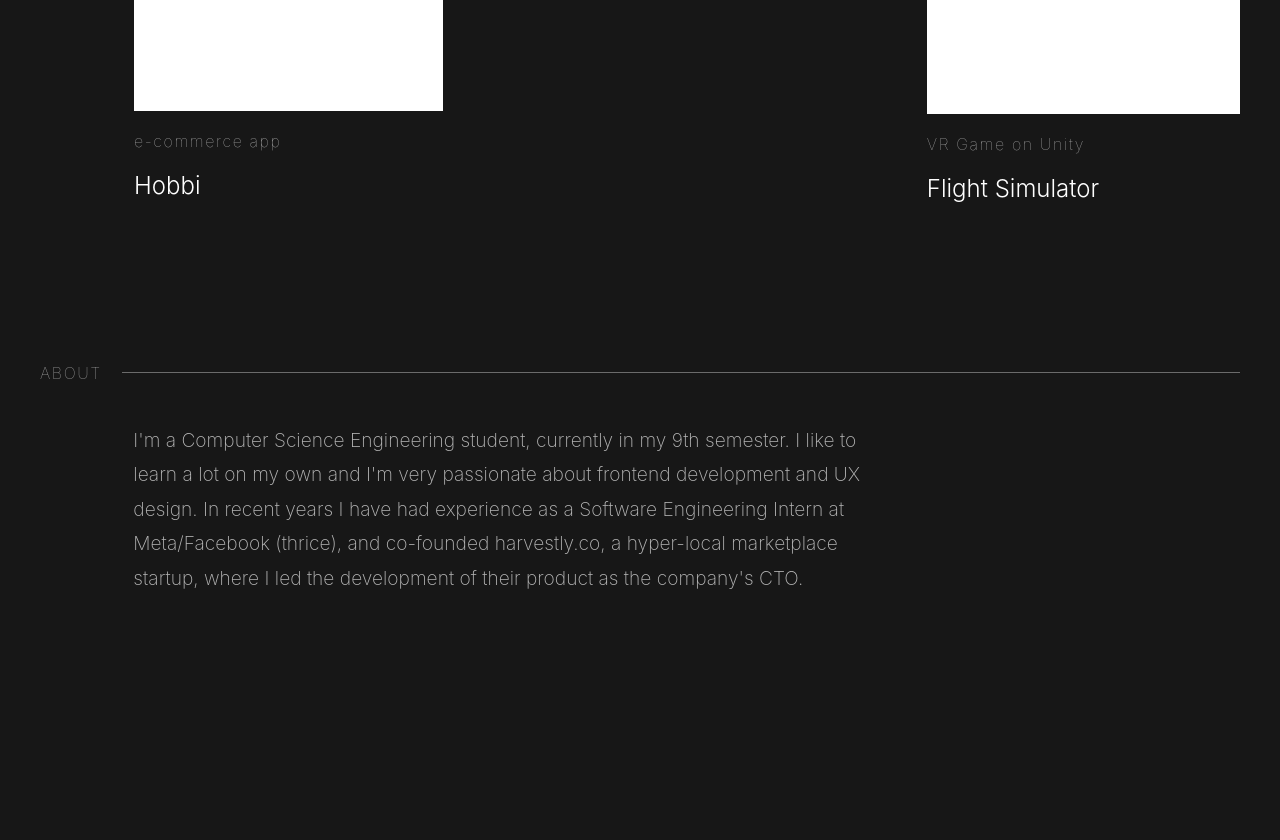
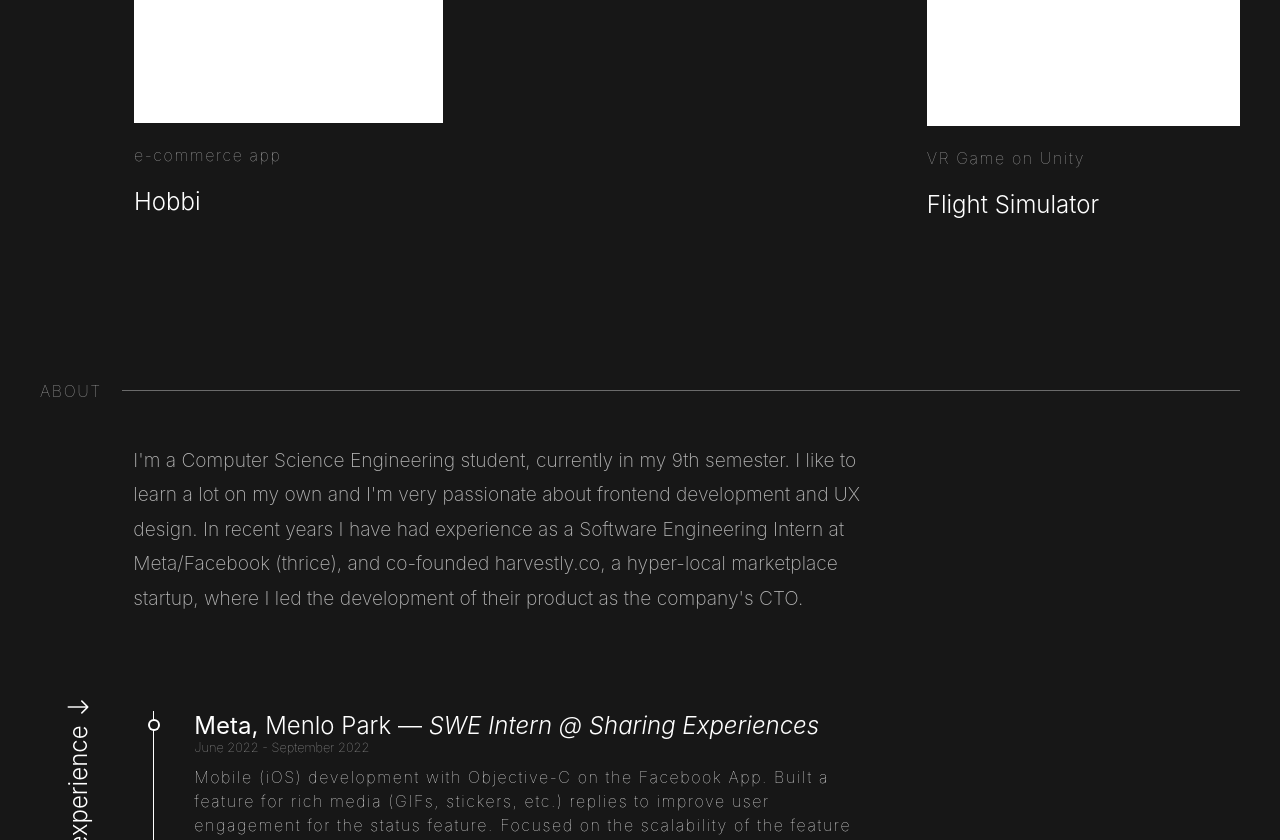
Before and after one commit to Andres-Barragan-Salas/portfolio, a React (Create React App) app: page / in a window 1280 px wide. Shown: the part 1960-2800 px from the top of the page. Before the commit the page ends 2595 px from the top, so only its background shows below. Built offline with nearby package versions, Linux system fonts and the light colour scheme.

Commit message:
Implemented about timeline

```diff
--- a/src/App.css
+++ b/src/App.css
@@ -295,20 +295,22 @@ p.pf, h1.pf, h2.pf, h3.pf {
   line-height: 1.8;
 }
 
-.pf.highlight-text {
-  font-weight: 400;
-  font-size: 1.2em;
-}
-
 .pf.support-text {
   font-weight: 100;
   font-size: 1em;
   letter-spacing: .1rem;
+  line-height: 1.5;
 }
 
 .pf.accessibility-text {
   font-weight: 100;
   font-size: 0.8em;
+}
+
+/* >>> TEXT ALTS <<< */
+
+.pf.highlight-text {
+  font-weight: 400;
 }
 
 /* >>> TEXT COLORS <<< */
--- /dev/null
+++ b/src/components/content/PFTimeline/PFTimeline.css
@@ -0,0 +1,6 @@
+.timeline-component {
+  border-left: 1px solid var(--primary);
+  list-style: none;
+  position: relative;
+  margin-left: 20px;
+}
--- /dev/null
+++ b/src/components/content/PFTimeline/index.js
@@ -0,0 +1,17 @@
+import PropTypes from 'prop-types';
+
+import './PFTimeline.css';
+
+const PFTimeline = ({ children }) => {
+  return (
+    <ul className="timeline-component">
+      {children}
+    </ul>
+  );
+};
+
+PFTimeline.propTypes = {
+  children: PropTypes.element.isRequired,
+};
+
+export default PFTimeline;
--- /dev/null
+++ b/src/components/content/PFTimelineEvent/PFTimelineEvent.css
@@ -0,0 +1,25 @@
+.timeline-event-component {
+  margin-bottom: 50px;
+  position: relative;
+}
+
+.timeline-event-component:last-of-type {
+  margin-bottom: 0;
+}
+
+.timeline-event-component:after {
+  position: absolute;
+  display: block;
+  top: 0;
+}
+
+.timeline-event-component:after {
+  box-shadow: 0 0 0 2px var(--primary);
+  left: -44.5px;
+  background: var(--background);
+  border-radius: 50%;
+  height: 8px;
+  width: 8px;
+  content: "";
+  top: 10px;
+}
--- /dev/null
+++ b/src/components/content/PFTimelineEvent/index.js
@@ -0,0 +1,30 @@
+import PropTypes from 'prop-types';
+
+import './PFTimelineEvent.css';
+
+const PFTimelineEvent = ({ company, place, title, meta, description }) => {
+  return (
+    <li className="timeline-event-component">
+      <h3 className="pf title-text">
+        <span className="pf highlight-text">{company}, </span>
+        {place} — <i>{title}</i>
+      </h3>
+      <p className="pf accessibility-text text-color-secondary">
+        {meta}
+      </p>
+      <p className="pf support-text margin-vertical-s">
+        {description}
+      </p>
+    </li>
+  );
+};
+
+PFTimelineEvent.propTypes = {
+  company: PropTypes.string.isRequired,
+  place: PropTypes.string.isRequired,
+  title: PropTypes.string.isRequired,
+  meta: PropTypes.string.isRequired,
+  description: PropTypes.string.isRequired,
+};
+
+export default PFTimelineEvent;
--- a/src/components/index.js
+++ b/src/components/index.js
@@ -1,5 +1,7 @@
 import PFWireframeAnimation from './animations/PFWireframeAnimation';
 import PFProjectCard from './cards/PFProjectCard';
+import PFTimeline from './content/PFTimeline';
+import PFTimelineEvent from './content/PFTimelineEvent';
 import PFHeader from './navigation/PFHeader';
 import PFSectionDivider from './navigation/PFSectionDivider';
 
@@ -8,4 +10,6 @@ export {
   PFProjectCard,
   PFWireframeAnimation,
   PFSectionDivider,
+  PFTimeline,
+  PFTimelineEvent
 };
--- a/src/screens/home/sections/about/About.css
+++ b/src/screens/home/sections/about/About.css
@@ -7,3 +7,11 @@
 #about .bio {
   grid-column: 2;
 }
+
+#about .about-title {
+  writing-mode: vertical-lr;
+  transform: scale(-1);
+  text-orientation: sideways;
+  text-align: end;
+  grid-column: 1;
+}
--- a/src/screens/home/sections/about/index.js
+++ b/src/screens/home/sections/about/index.js
@@ -1,6 +1,6 @@
 import React from 'react';
 
-import { PFSectionDivider } from 'PFComponents';
+import { PFSectionDivider, PFTimeline, PFTimelineEvent } from 'PFComponents';
 
 import './About.css';
 
@@ -18,6 +18,66 @@ const About = (_props, ref) => {
           and co-founded harvestly.co, a hyper-local marketplace startup, where
           I led the development of their product as the company's CTO.
         </p>
+        <h2 className="pf about-title title-text">
+          Professional experience <i className="bi bi-arrow-down" />
+        </h2>
+        <PFTimeline>
+          <PFTimelineEvent
+            company="Meta"
+            place="Menlo Park"
+            title="SWE Intern @ Sharing Experiences"
+            meta="June 2022 - September 2022"
+            description="Mobile (iOS) development with Objective-C on the
+            Facebook App. Built a feature for rich media (GIFs, stickers, etc.)
+            replies to improve user engagement for the status feature. Focused
+            on the scalability of the feature (for more media types to be
+            supported with ease). Implemented tests, arranged QA, and configured
+            group experiments for said feature."
+          />
+          <PFTimelineEvent
+            company="harvestly.co"
+            place="San Luis Obispo"
+            title="Co-Founder & CTO"
+            meta="October 2020 - June 2022 [REMOTE]"
+            description="Built a hyper-local marketplace for small business
+            owners. Web development using React and Redux. Built customer,
+            vendor, and admin-facing portals. Included data visualization and
+            analytics for vendors and admins. Designed the system’s requirements
+            and UI. Led the engineering team (see https://harvestly.co/)."
+          />
+          <PFTimelineEvent
+            company="Facebook"
+            place="Menlo Park"
+            title="SWE Intern @ Gaming Services"
+            meta="June 2021 - August 2021 [REMOTE]"
+            description="Development of SDK tools for game developers to trigger
+            haptic feedback on games playable through the Facebook App. Made
+            native changes to the iOS and Android versions of the FB app."
+          />
+          <PFTimelineEvent
+            company="Facebook"
+            place="Menlo Park"
+            title="FBU iOS Intern"
+            meta="June 2020 - August 2020 [REMOTE]"
+            description="iOS development using Objective-C. Built an app to
+            support small businesses' growth and networking in a hyper-local
+            market. Made use of document-oriented DBs and built an API for
+            the project."
+          />
+        </PFTimeline>
+        <h2 className="pf about-title title-text">
+          Education <i className="bi bi-arrow-down" />
+        </h2>
+        <PFTimeline>
+          <PFTimelineEvent
+            company="Tecnológico de Monterrey"
+            place="Mexico City"
+            title="Computer Science"
+            meta="August 2018 - December 2022"
+            description="Bachelor of Engineering · GPA: 98/100 · Former
+            president of the Computer Science Student Council (SATI)"
+          />
+        </PFTimeline>
       </div>
     </section>
   );
```
